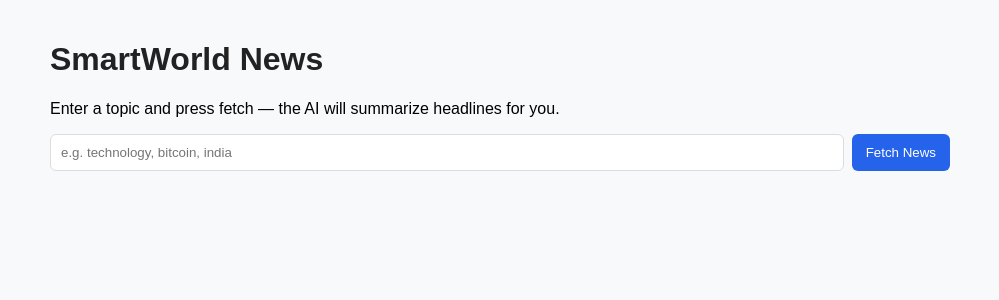
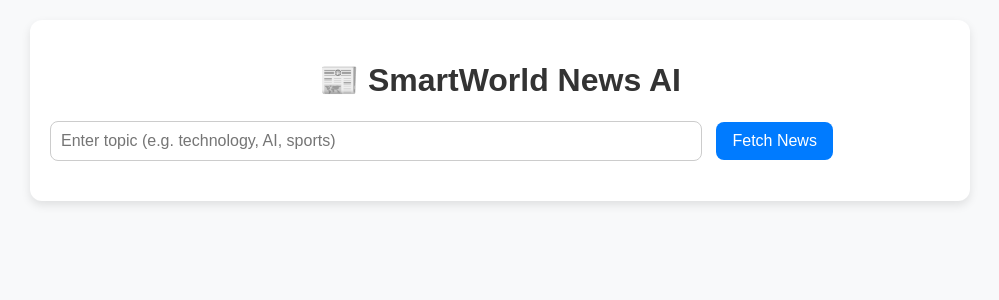
Before and after one commit to ArindamSen5/smartworldnewsRailway, a Flask app: page / in a window 1280 px wide. Shown: the top 300 px of the page, without its empty margins (140-1139 px from the left). Run offline with Flask 2, Linux system fonts and the light colour scheme.

Commit message:
Update index.html

```diff
--- a/templates/index.html
+++ b/templates/index.html
@@ -1,41 +1,83 @@
-<!doctype html>
+<!DOCTYPE html>
 <html lang="en">
 <head>
-  <meta charset="utf-8" />
-  <meta name="viewport" content="width=device-width, initial-scale=1" />
-  <title>SmartWorld News - AI Summaries</title>
-  <!-- Google AdSense Verification Placeholder -->
-  <!-- <meta name="google-site-verification" content="PASTE_YOUR_VERIFICATION_CODE_HERE" /> -->
-  <link rel="stylesheet" href="/static/css/style.css" />
-  <script async src="https://pagead2.googlesyndication.com/pagead/js/adsbygoogle.js?client=pub-1511379920245657"
+  <meta charset="UTF-8" />
+  <meta name="viewport" content="width=device-width, initial-scale=1.0" />
+  <title>SmartWorld News AI</title>
+  <script async
+    src="https://pagead2.googlesyndication.com/pagead/js/adsbygoogle.js?client=ca-pub-1511379920245657"
     crossorigin="anonymous"></script>
+  <style>
+    body { font-family: Arial, sans-serif; background: #f8f9fa; margin: 0; padding: 20px; }
+    #container { max-width: 900px; margin: auto; background: white; padding: 20px; border-radius: 12px; box-shadow: 0 4px 10px rgba(0,0,0,0.1); }
+    h1 { text-align: center; color: #333; }
+    input { width: 70%; padding: 10px; border: 1px solid #ccc; border-radius: 8px; font-size: 16px; }
+    button { padding: 10px 16px; margin-left: 10px; font-size: 16px; cursor: pointer; border: none; background: #007bff; color: white; border-radius: 8px; }
+    button:hover { background: #0056b3; }
+    #news-container { margin-top: 20px; }
+    .article { margin-bottom: 20px; border-bottom: 1px solid #eee; padding-bottom: 10px; }
+    .article h3 { margin: 0; }
+  </style>
 </head>
 <body>
-  <div class="container">
-    <h1>SmartWorld News</h1>
+  <div id="container">
+    <h1>📰 SmartWorld News AI</h1>
+    <div>
+      <input id="topic" placeholder="Enter topic (e.g. technology, AI, sports)" />
+      <button id="fetchBtn">Fetch News</button>
+    </div>
+    <div id="news-container"></div>
 
-    <!-- AdSense Banner Placeholder -->
-
-    <!-- End Banner -->
-<script async src="https://pagead2.googlesyndication.com/pagead/js/adsbygoogle.js?client=pub-1511379920245657"
-     crossorigin="anonymous"></script>
-<!-- newsads -->
     <ins class="adsbygoogle"
-
-     data-ad-client="pub-1511379920245657"
-     data-ad-slot="4863982899"
+         style="display:block;margin:20px 0"
+         data-ad-client="ca-pub-1511379920245657"
+         data-ad-slot="9876543210"
          data-ad-format="auto"
          data-full-width-responsive="true"></ins>
     <script>
       (adsbygoogle = window.adsbygoogle || []).push({});
     </script>
-    <p>Enter a topic and press fetch — the AI will summarize headlines for you.</p>
-    <div class="controls">
-      <input id="topic" placeholder="e.g. technology, bitcoin, india" />
-      <button id="fetchBtn">Fetch News</button>
   </div>
-    <div id="results"></div>
+
+  <script>
+    const apiBase = window.location.origin; // works on local + Railway
+    const topicInput = document.getElementById("topic");
+    const newsContainer = document.getElementById("news-container");
+
+    async function fetchNews() {
+      const topic = topicInput.value.trim() || "world";
+      newsContainer.innerHTML = `<p>Fetching news for <b>${topic}</b>...</p>`;
+
+      try {
+        const res = await fetch(`${apiBase}/api/news?topic=${encodeURIComponent(topic)}`);
+        if (!res.ok) throw new Error(`Server returned ${res.status}`);
+        const data = await res.json();
+
+        if (!data.articles || data.articles.length === 0) {
+          newsContainer.innerHTML = "<p>No articles found.</p>";
+          return;
+        }
+
+        newsContainer.innerHTML = data.articles.map(a => `
+          <div class="article">
+            <a href="${a.url}" target="_blank"><h3>${a.title}</h3></a>
+            <p>${a.summary || ""}</p>
+            <small>Source: ${a.source || "Unknown"}</small>
           </div>
-  <script src="/static/js/main.js"></script>
+        `).join("");
+      } catch (err) {
+        console.error("Fetch error:", err);
+        newsContainer.innerHTML = "<p>Error fetching news. Check console logs.</p>";
+      }
+    }
+
+    // Click event
+    document.getElementById("fetchBtn").addEventListener("click", fetchNews);
+
+    // Press Enter to search
+    topicInput.addEventListener("keyup", (e) => {
+      if (e.key === "Enter") fetchNews();
+    });
+  </script>
 </body>
 </html>
```
Lines whose indentation alone changed are shown as unchanged.
